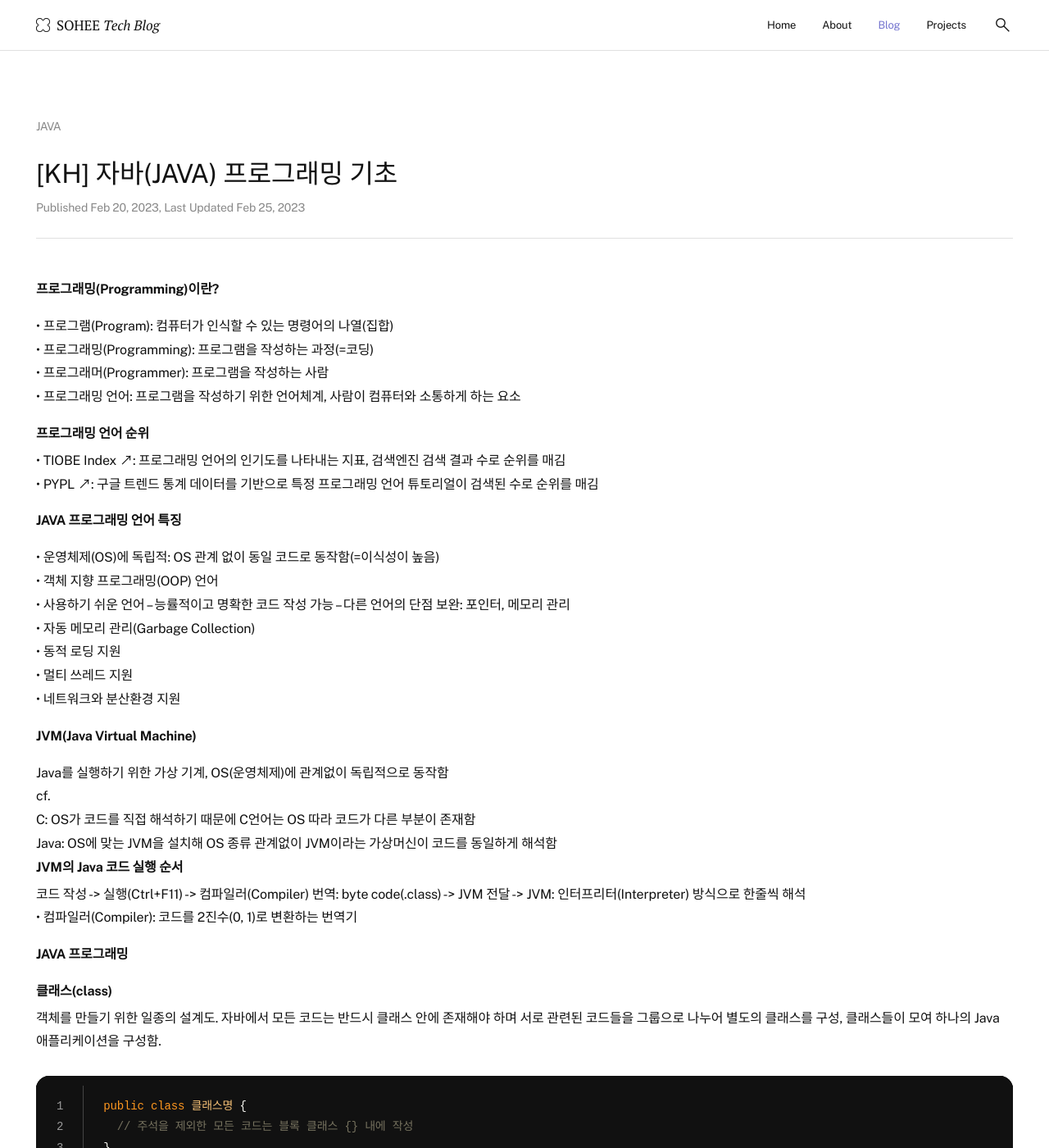
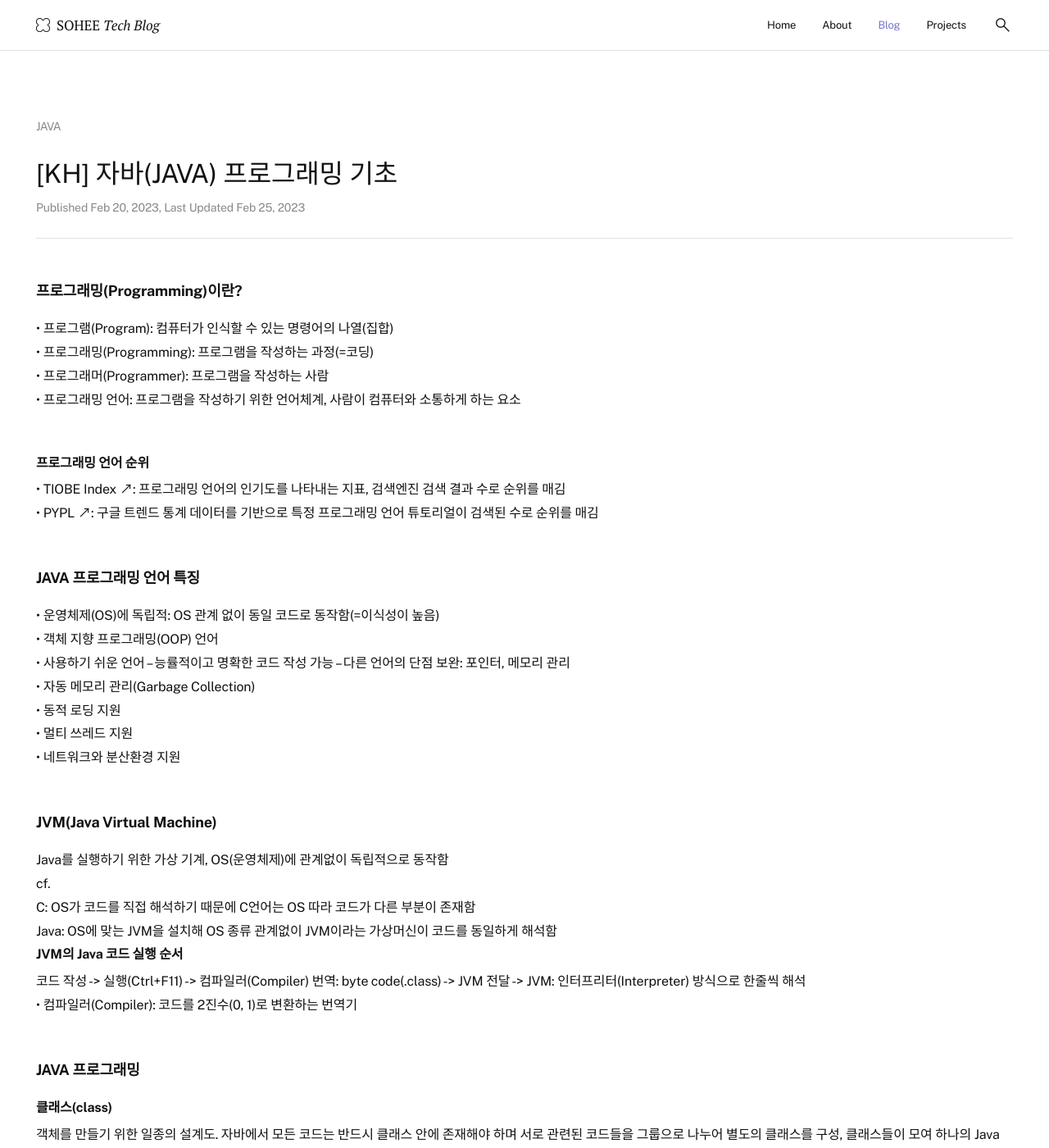
Before and after one commit to soheetech/soheetech.github.io, a Jekyll site: the page built from _posts/2023-02-25-kh-01-java-basic.md, in a window 1280 px wide and 1400 px high. Shown: the whole window at 82% size. Built offline with Jekyll 4.4.1, drawn with Linux system fonts in a browser that asks for light colours.

Commit message:
Update post.css

```diff
--- a/assets/css/post.css
+++ b/assets/css/post.css
@@ -65,7 +65,8 @@
 .page-post .post-content { font-size: var(--font-big); }
 
 .post-content h4, .post-content h5 { font-weight: 600; }
+.post-content h4 { font-size: 18px; }
 .post-content h5 { margin-bottom: var(--size-10); }
-.post-content ul { margin-bottom: var(--size-40); }
+.post-content ul { margin-bottom: var(--size-70); }
 .post-content ul li::before { content: '• ';}
 .post-content a:hover { background: var(--color-l-gray); }
```
